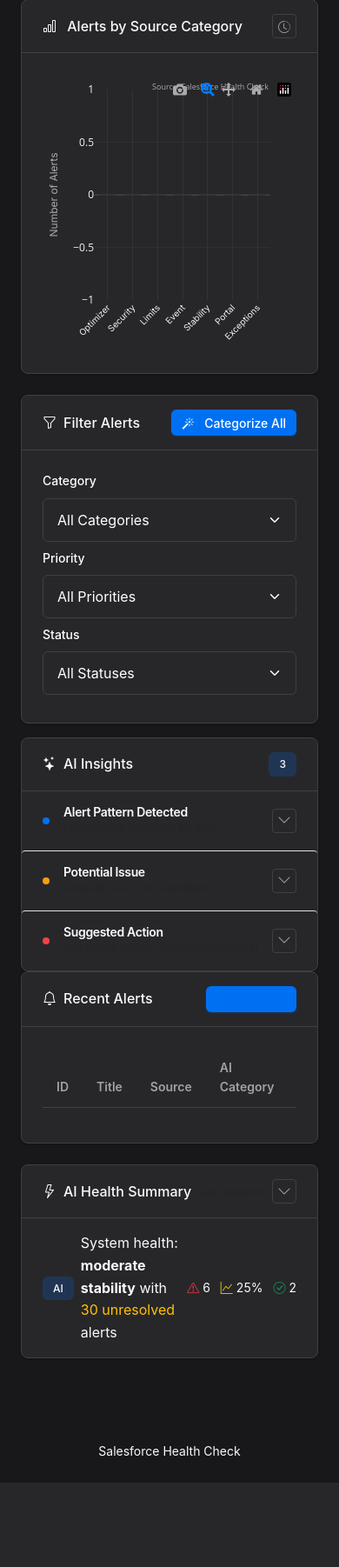
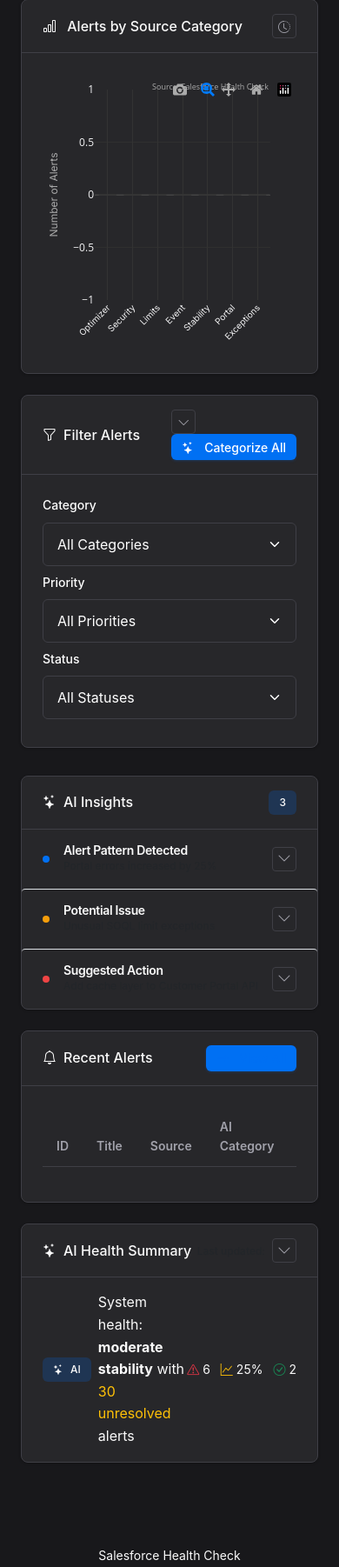
Before and after one commit to dsouza-anush/sf-health-dashboard, a FastAPI app: page / in a window 390 px wide; the page is wider, and only the part inside the window is pictured. Shown: the part 1261-3063 px from the top of that part at 87% size. Before the commit the page ends 2966 px from the top of that part, so only its background shows below. Run offline with FastAPI, Linux system fonts and the light colour scheme; lists and menus that the app fills with data are empty; some libraries are stand-ins or nearby versions.

Commit message:
UI Improvements: Optimize layout for filters and AI insights
- Made filter section collapsible to save space
- Moved AI Insights section to full width at top
- Standardized AI icon usage throughout the application
- Added consistent styling for AI-related components

🤖 Generated with [Claude Code](https://claude.ai/code)

Co-Authored-By: Claude <noreply@anthropic.com>

```diff
--- a/app/static/css/modern.css
+++ b/app/static/css/modern.css
@@ -800,6 +800,16 @@ p {
   background-color: rgba(239, 68, 68, 0.1);
 }
 
+/* Filter card */
+.filter-card {
+  margin-bottom: var(--space-4);
+  transition: all 0.3s ease;
+}
+
+.filter-card.collapsed {
+  box-shadow: none;
+}
+
 /* Collapsible Insights */
 .insight-preview {
   cursor: pointer;
--- a/app/static/js/main.js
+++ b/app/static/js/main.js
@@ -3,6 +3,9 @@
 document.addEventListener('DOMContentLoaded', function() {
     // Initialize collapsible AI insights and health summary
     initCollapsibleComponents();
+
+    // Initialize collapsible filters
+    initCollapsibleFilters();
 
     // Initialize tooltips
     const tooltipTriggerList = [].slice.call(document.querySelectorAll('[data-bs-toggle="tooltip"]'));
@@ -270,4 +273,40 @@ document.addEventListener('DOMContentLoaded', function() {
             });
         });
     }
+
+    // Initialize collapsible filters function
+    function initCollapsibleFilters() {
+        const toggleFiltersBtn = document.getElementById('toggle-filters');
+        const filterBody = document.getElementById('filter-body');
+
+        if (toggleFiltersBtn && filterBody) {
+            toggleFiltersBtn.addEventListener('click', function() {
+                const icon = this.querySelector('i');
+
+                if (filterBody.style.display === 'none') {
+                    // Expand filters
+                    filterBody.style.display = 'block';
+                    filterBody.style.opacity = '0';
+                    icon.classList.remove('bi-chevron-up');
+                    icon.classList.add('bi-chevron-down');
+
+                    // Animate the expansion
+                    setTimeout(() => {
+                        filterBody.style.transition = 'opacity 0.3s ease';
+                        filterBody.style.opacity = '1';
+                    }, 10);
+                } else {
+                    // Collapse filters with animation
+                    filterBody.style.transition = 'opacity 0.2s ease';
+                    filterBody.style.opacity = '0';
+                    icon.classList.remove('bi-chevron-down');
+                    icon.classList.add('bi-chevron-up');
+
+                    setTimeout(() => {
+                        filterBody.style.display = 'none';
+                    }, 200);
+                }
+            });
+        }
+    }
 });
--- a/app/templates/base.html
+++ b/app/templates/base.html
@@ -17,6 +17,11 @@
             max-width: 1280px;
             margin: 0 auto;
             padding: 1.5rem;
+        }
+
+        /* Consistent AI icons */
+        .icon-ai {
+            font-size: inherit;
         }
 
         /* Dashboard stats styling */
--- a/app/templates/index.html
+++ b/app/templates/index.html
@@ -92,17 +92,22 @@
 
 <div class="row mb-3">
     <div class="col-12">
-        <div class="card">
+        <div class="card filter-card">
             <div class="card-header d-flex justify-content-between align-items-center">
                 <div class="d-flex align-items-center">
                     <i class="bi bi-funnel me-2"></i>
                     <span>Filter Alerts</span>
                 </div>
-                <button id="categorize-all-btn" class="btn btn-sm btn-primary">
-                    <i class="bi bi-magic me-1"></i> Categorize All
-                </button>
+                <div>
+                    <button class="btn btn-sm btn-icon me-2" id="toggle-filters" aria-label="Toggle filters" title="Toggle filters">
+                        <i class="bi bi-chevron-down"></i>
+                    </button>
+                    <button id="categorize-all-btn" class="btn btn-sm btn-primary">
+                        <i class="bi bi-stars me-1 icon-ai"></i> Categorize All
+                    </button>
+                </div>
             </div>
-            <div class="card-body">
+            <div class="card-body" id="filter-body">
                 <div class="row">
                     <div class="col-md-4 mb-2">
                         <label for="filter-by-category" class="form-label text-sm">Category</label>
@@ -143,11 +148,11 @@
 </div>
 
 <div class="row mb-4">
-    <div class="col-md-4">
+    <div class="col-12 mb-4">
         <div class="card insight-container">
             <div class="card-header d-flex justify-content-between align-items-center">
                 <div class="d-flex align-items-center">
-                    <i class="bi bi-stars me-2"></i>
+                    <i class="bi bi-stars me-2 icon-ai"></i>
                     <span>AI Insights</span>
                 </div>
                 <div class="insight-badge">
@@ -171,7 +176,7 @@
                     <div class="p-4 pt-0">
                         <p class="mb-3">Increase in Portal errors (25% this week) may be related to recent deployment.</p>
                         <div class="d-flex justify-content-between align-items-center">
-                            <span class="ai-badge">AI Insight</span>
+                            <span class="ai-badge"><i class="bi bi-stars me-1 icon-ai"></i> AI Insight</span>
                             <button class="btn btn-sm btn-outline">View Analysis</button>
                         </div>
                     </div>
@@ -193,7 +198,7 @@
                     <div class="p-4 pt-0">
                         <p class="mb-3">Unusual increase in SOQL limit exceptions detected in last 24 hours.</p>
                         <div class="d-flex justify-content-between align-items-center">
-                            <span class="ai-badge">AI Insight</span>
+                            <span class="ai-badge"><i class="bi bi-stars me-1 icon-ai"></i> AI Insight</span>
                             <button class="btn btn-sm btn-outline">Investigate</button>
                         </div>
                     </div>
@@ -215,7 +220,7 @@
                     <div class="p-4 pt-0">
                         <p class="mb-3">Consider adding cache layer to Customer Portal API to reduce load times.</p>
                         <div class="d-flex justify-content-between align-items-center">
-                            <span class="ai-badge">AI Recommendation</span>
+                            <span class="ai-badge"><i class="bi bi-stars me-1 icon-ai"></i> AI Recommendation</span>
                             <button class="btn btn-sm btn-outline">Create Task</button>
                         </div>
                     </div>
@@ -223,7 +228,7 @@
             </div>
         </div>
     </div>
-    <div class="col-md-8">
+    <div class="col-12">
         <div class="card">
             <div class="card-header d-flex justify-content-between align-items-center">
                 <div class="d-flex align-items-center">
@@ -301,7 +306,7 @@
         <div class="card health-summary-container">
             <div class="card-header d-flex justify-content-between align-items-center">
                 <div class="d-flex align-items-center">
-                    <i class="bi bi-lightning me-2"></i>
+                    <i class="bi bi-stars me-2 icon-ai"></i>
                     <span>AI Health Summary</span>
                 </div>
                 <div class="d-flex align-items-center gap-2">
@@ -316,7 +321,7 @@
                 <div class="health-summary-preview px-4 py-3">
                     <div class="d-flex justify-content-between align-items-center">
                         <div class="d-flex align-items-center gap-2">
-                            <div class="ai-badge">AI</div>
+                            <div class="ai-badge"><i class="bi bi-stars me-1 icon-ai"></i> AI</div>
                             <p class="mb-0">System health: <strong>moderate stability</strong> with <span class="text-warning">30 unresolved</span> alerts</p>
                         </div>
                         <div class="health-indicators d-flex align-items-center">
```
